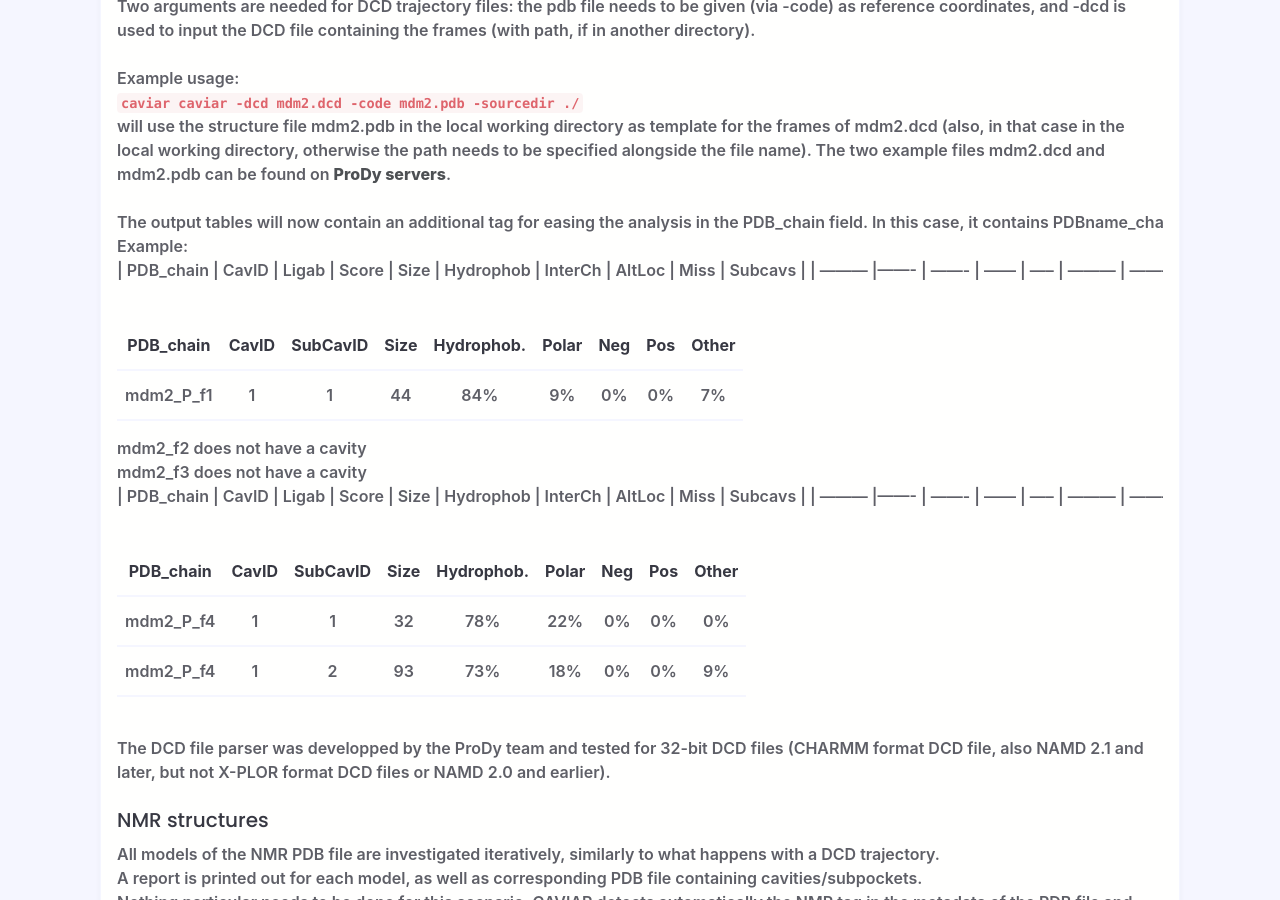
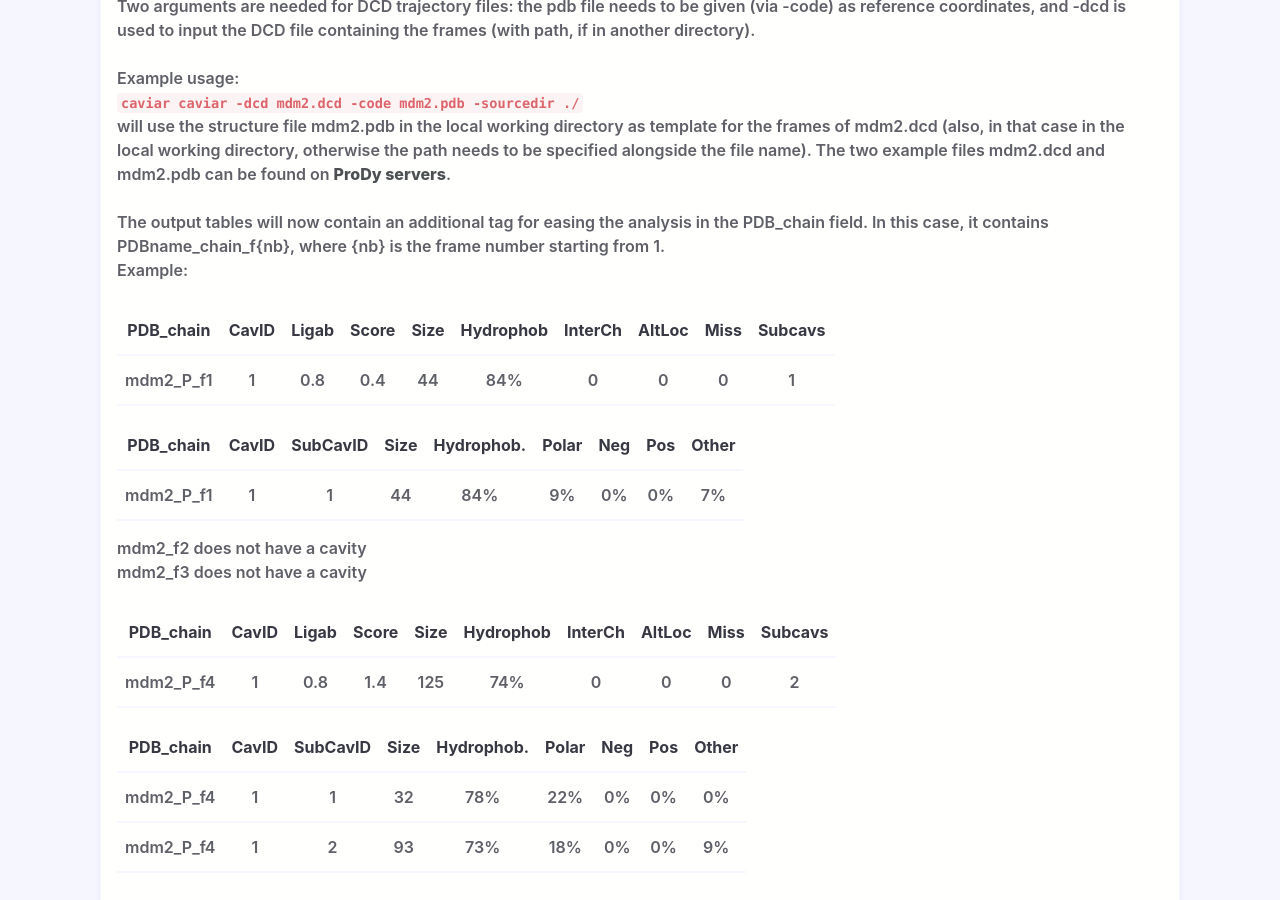
Before and after one commit to jr-marchand/caviar, a Jekyll site: the page built from docs/_posts/Advanced use/2020-08-18-cif-dcd-nmr.md, in a window 1280 px wide and 900 px high, scrolled down 1367 px. Built offline with Jekyll 4.4.1, drawn with Linux system fonts in a browser that asks for light colours; nearby versions of some CDN libraries; some web fonts are replaced; comment, search, counter and statistics services are not loaded.

Commit message:
updating the website with new functionalities for NMR/DCD/CIF

```diff
--- a/docs/_posts/Advanced use/2020-08-18-cif-dcd-nmr.md
+++ b/docs/_posts/Advanced use/2020-08-18-cif-dcd-nmr.md
@@ -37,17 +37,20 @@ will use the structure file mdm2.pdb in the local working directory as template
 
 The output tables will now contain an additional tag for easing the analysis in the PDB_chain field. In this case, it contains PDBname_chain_f{nb}, where {nb} is the frame number starting from 1.
 Example:
+
 | PDB_chain |  CavID | Ligab   | Score  | Size  | Hydrophob |  InterCh   | AltLoc  |  Miss  | Subcavs |
 | --------- |------- | ------- | ------ | ----- | --------- | ---------- | ------- | ------ | ------- |
-| mdm2_P_f1 | 1 | 0.8 |  0.4 | 44 | 84% | 0 | 0 | 0 | 1 |
+| mdm2_P_f1 | 1      |     0.8 |    0.4 |  44   |  84%      |      0     |      0  |    0   |      1  |
 {:.table.table-scroll}
 
-| PDB_chain | CavID  | SubCavID | Size  | Hydrophob. | Polar | Neg       | Pos     | Other  |
-| --------- |------- | ------- | ------ | ----- | --------- | ---------- | ------- | ------ |
-| mdm2_P_f1   | 1      |1        | 44     | 84%    | 9%  | 0% | 0% | 7% |
+| PDB_chain | CavID  | SubCavID | Size  | Hydrophob. | Polar | Neg   | Pos | Other  |
+| --------- |------- | ------- | ------ | ---------- | ----- | ----- | --- | ------ |
+| mdm2_P_f1 | 1      | 1       |   44   |  84%       |   9%  |   0%  |  0% |   7%   |
 {:.table.table-scroll}
+
 mdm2_f2 does not have a cavity
 mdm2_f3 does not have a cavity
+
 | PDB_chain |  CavID | Ligab   | Score  | Size  | Hydrophob |  InterCh   | AltLoc  |  Miss  | Subcavs |
 | --------- |------- | ------- | ------ | ----- | --------- | ---------- | ------- | ------ | ------- |
 | mdm2_P_f4 | 1  | 0.8 | 1.4 | 125 | 74% | 0 | 0 | 0 | 2 |
```
